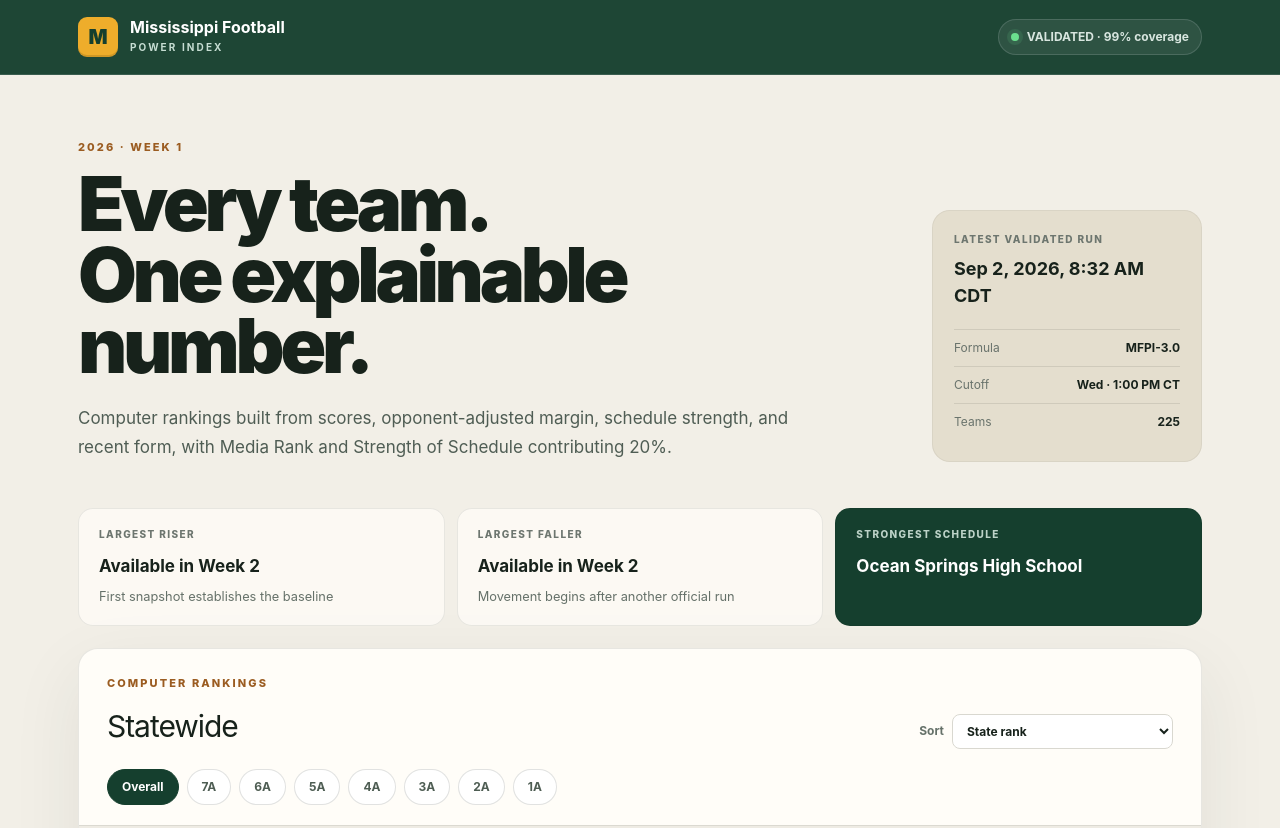
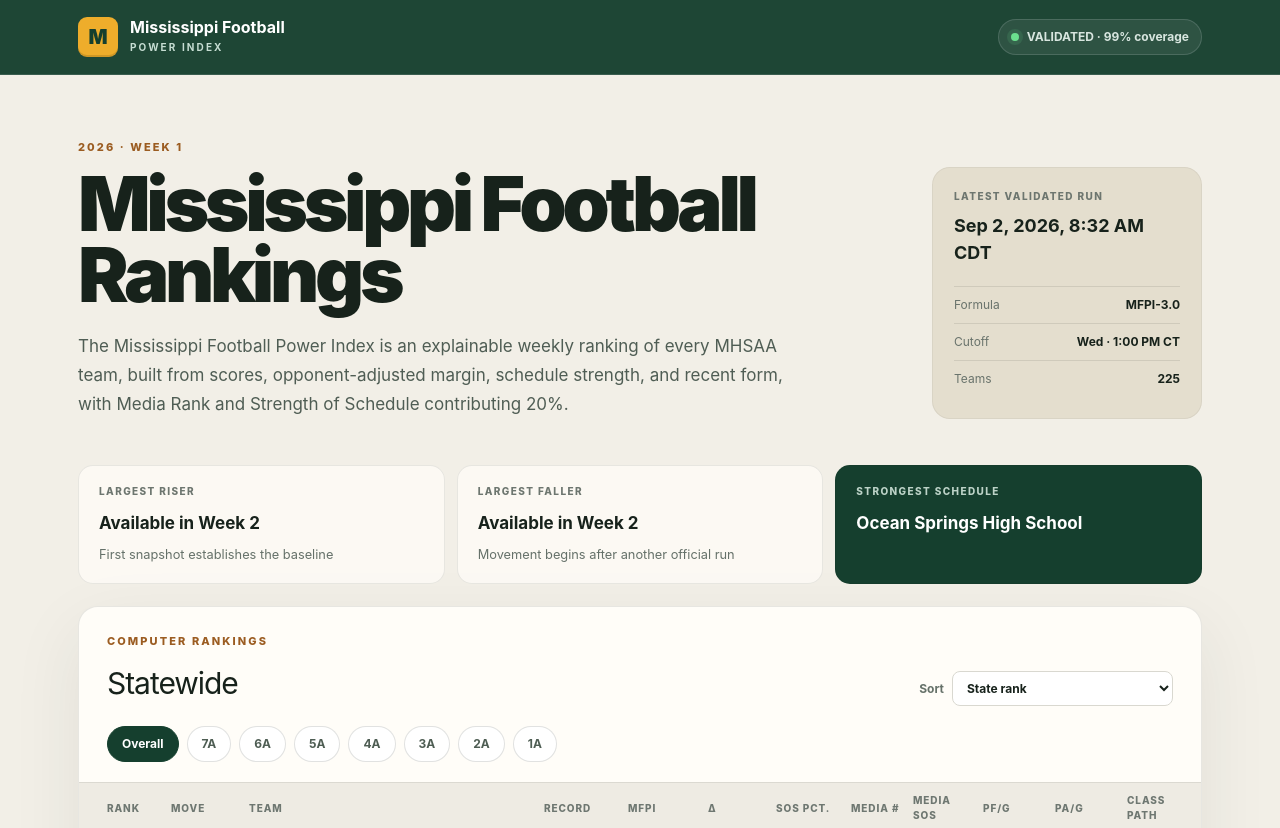
Before and after one commit to wallyrebel/MFPI, a Next.js app: page / in a window 1280 px wide. Shown: the top 828 px of the page. Built offline with nearby package versions, Linux system fonts and the light colour scheme.

Commit message:
Strengthen rankings SEO copy

```diff
--- a/app/layout.tsx
+++ b/app/layout.tsx
@@ -10,6 +10,10 @@ export const metadata: Metadata = {
     template: '%s | Mississippi Football Power Index',
   },
   description: 'Weekly Mississippi high school football rankings for every MHSAA team, powered by an explainable Mississippi Football Power Index using scores, margin of victory, and strength of schedule.',
+  category: 'Sports',
+  authors: [{ name: 'Mississippi Football Power Index' }],
+  creator: 'Mississippi Football Power Index',
+  publisher: 'Mississippi Football Power Index',
   keywords: [
     'Mississippi Football Power Index',
     'Mississippi football rankings',
--- a/app/rankings-dashboard.tsx
+++ b/app/rankings-dashboard.tsx
@@ -127,8 +127,8 @@ export default function RankingsDashboard({ snapshot }: { snapshot: Snapshot })
         <section className="hero">
           <div>
             <p className="eyebrow">{snapshot.metadata.season} · Week {snapshot.metadata.week}</p>
-            <h1>Every team.<br />One explainable number.</h1>
-            <p className="hero-copy">Computer rankings built from scores, opponent-adjusted margin, schedule strength, and recent form, with Media Rank and Strength of Schedule contributing 20%.</p>
+            <h1>Mississippi Football<br />Rankings</h1>
+            <p className="hero-copy">The Mississippi Football Power Index is an explainable weekly ranking of every MHSAA team, built from scores, opponent-adjusted margin, schedule strength, and recent form, with Media Rank and Strength of Schedule contributing 20%.</p>
           </div>
           <aside className="run-card">
             <span className="run-card-label">Latest {isProvisional ? 'provisional' : 'validated'} run</span>
```
